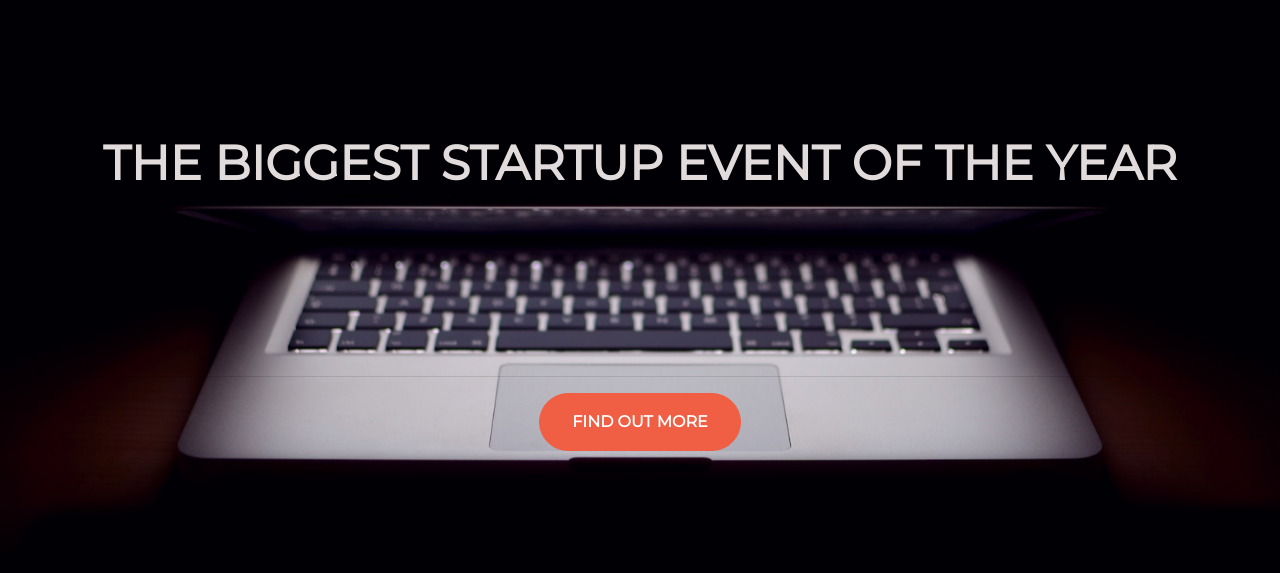
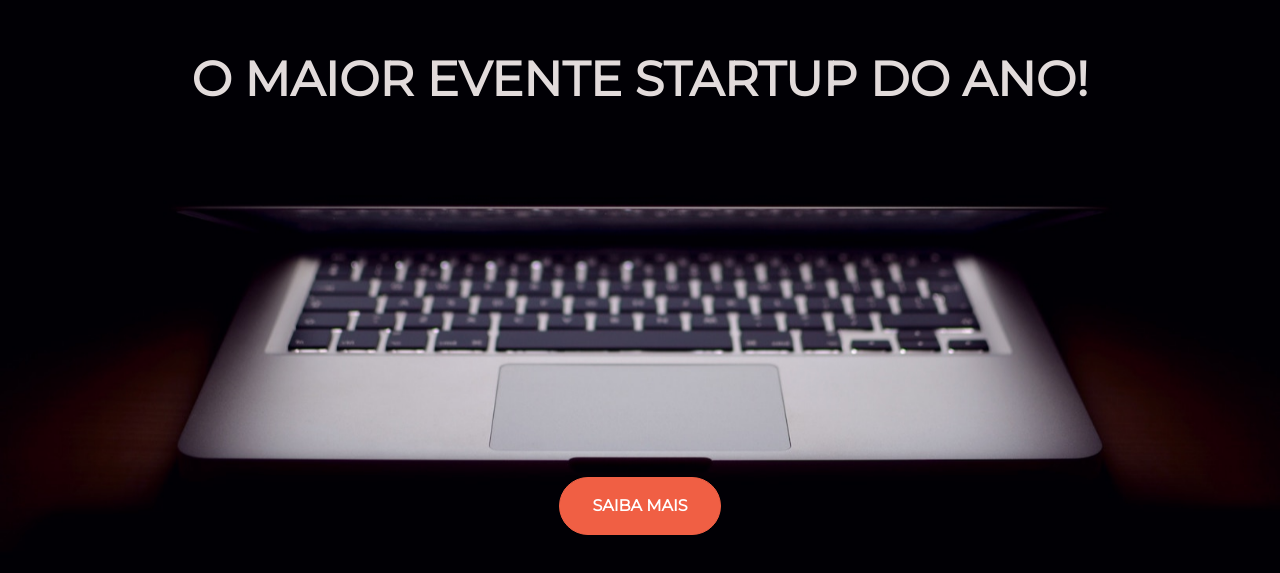
Before and after one commit to andersonsbatistaa/Startup-teste, a plain HTML site: page index.html in a window 1280 px wide. Shown: the part 107-680 px from the top of the page. Drawn offline with nearby package versions, Linux system fonts and the light colour scheme.

Commit message:
Add files via upload

```diff
--- a/index.html
+++ b/index.html
@@ -2,15 +2,16 @@
 <html>
   <head>
     <title>Startup</title>
-    <!-- Required meta tags -->
-    <meta charset="utf-8">
-    <meta name="viewport" content="width=device-width, initial-scale=1, shrink-to-fit=no">
-
     <!-- Google Fonts -->
     <link href="https://fonts.googleapis.com/css?family=Montserrat" rel="stylesheet">
 
+    <!-- Required meta tags -->
+    <meta charset="utf-8">
+    <meta name="viewport" content="width=device-width, initial-scale=1">
+
     <!-- Bootstrap CSS from a CDN. This way you don't have to include the bootstrap file yourself -->
-    <link rel="stylesheet" href="https://stackpath.bootstrapcdn.com/bootstrap/4.3.1/css/bootstrap.min.css" integrity="sha384-ggOyR0iXCbMQv3Xipma34MD+dH/1fQ784/j6cY/iJTQUOhcWr7x9JvoRxT2MZw1T" crossorigin="anonymous">
+    <link href="https://cdn.jsdelivr.net/npm/bootstrap@5.0.2/dist/css/bootstrap.min.css" rel="stylesheet" integrity="sha384-EVSTQN3/azprG1Anm3QDgpJLIm9Nao0Yz1ztcQTwFspd3yD65VohhpuuCOmLASjC" crossorigin="anonymous">
+
     <!-- Your own stylesheet -->
     <link rel="stylesheet" type="text/css" href="style.css">
   </head>
@@ -18,12 +19,14 @@
     <div class="container d-flex align-items-center h-100">
       <div class="row">
         <header class="text-center col-12">
-          <h1 class="text-uppercase"><strong>The biggest startup event of the year</strong></h1>
+          <h1 class="text-uppercase"><strong>O maior evente startup do ano!</strong></h1>
         </header>
         <div class="buffer col-12"></div>
+        <div class="line text-center col-12"></div>
         <section class="text-center col-12">
-          <hr>
-          <button class="btn btn-primary btn-xl">Find out more</button>
+          <a href="https://mailchi.mp/0a05963a241d/startup-teste">
+            <button class="btn btn-primary btn-xl">Saiba mais</button>
+          </a>
         </section>
       </div>
     </div>
```
